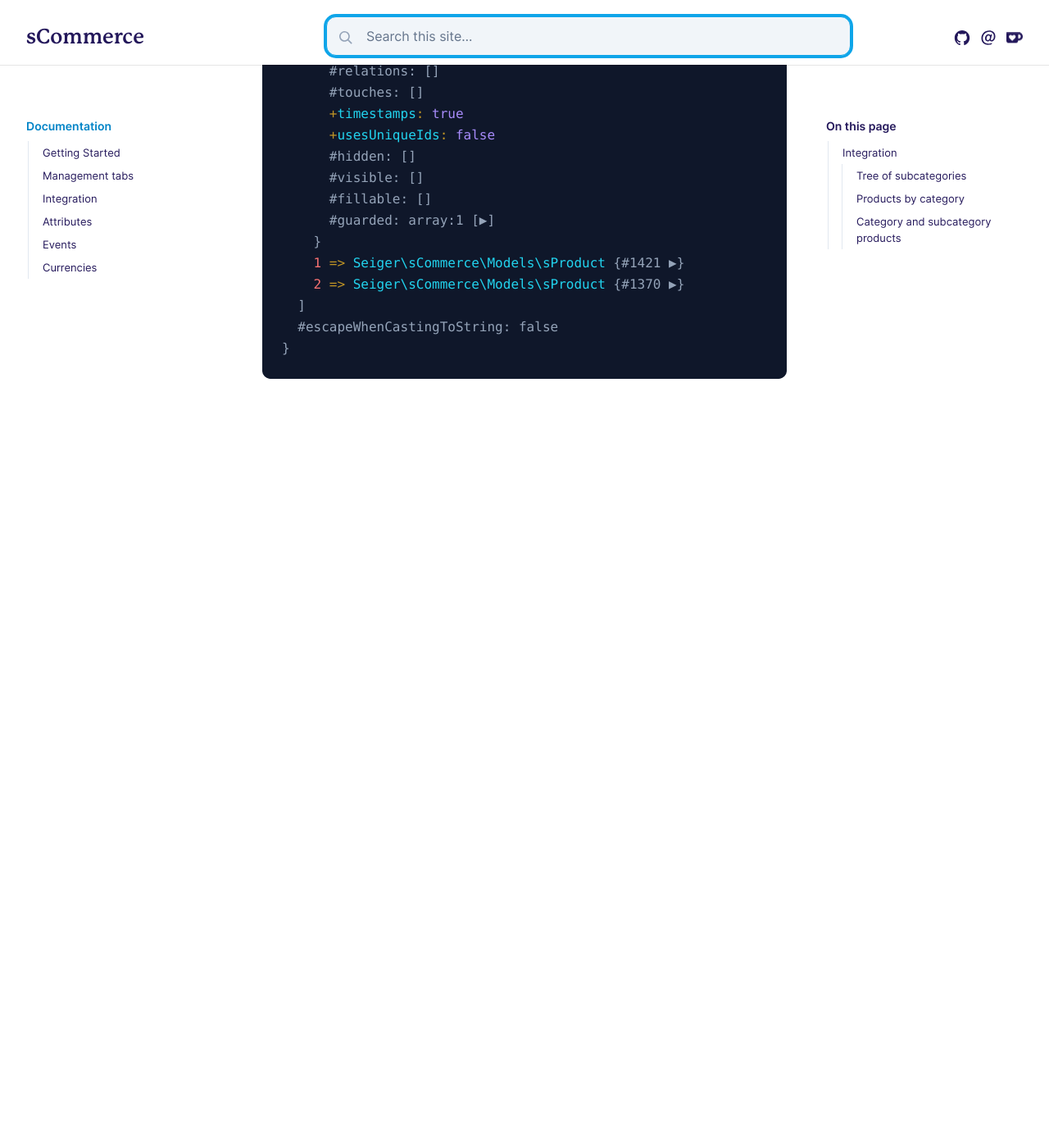
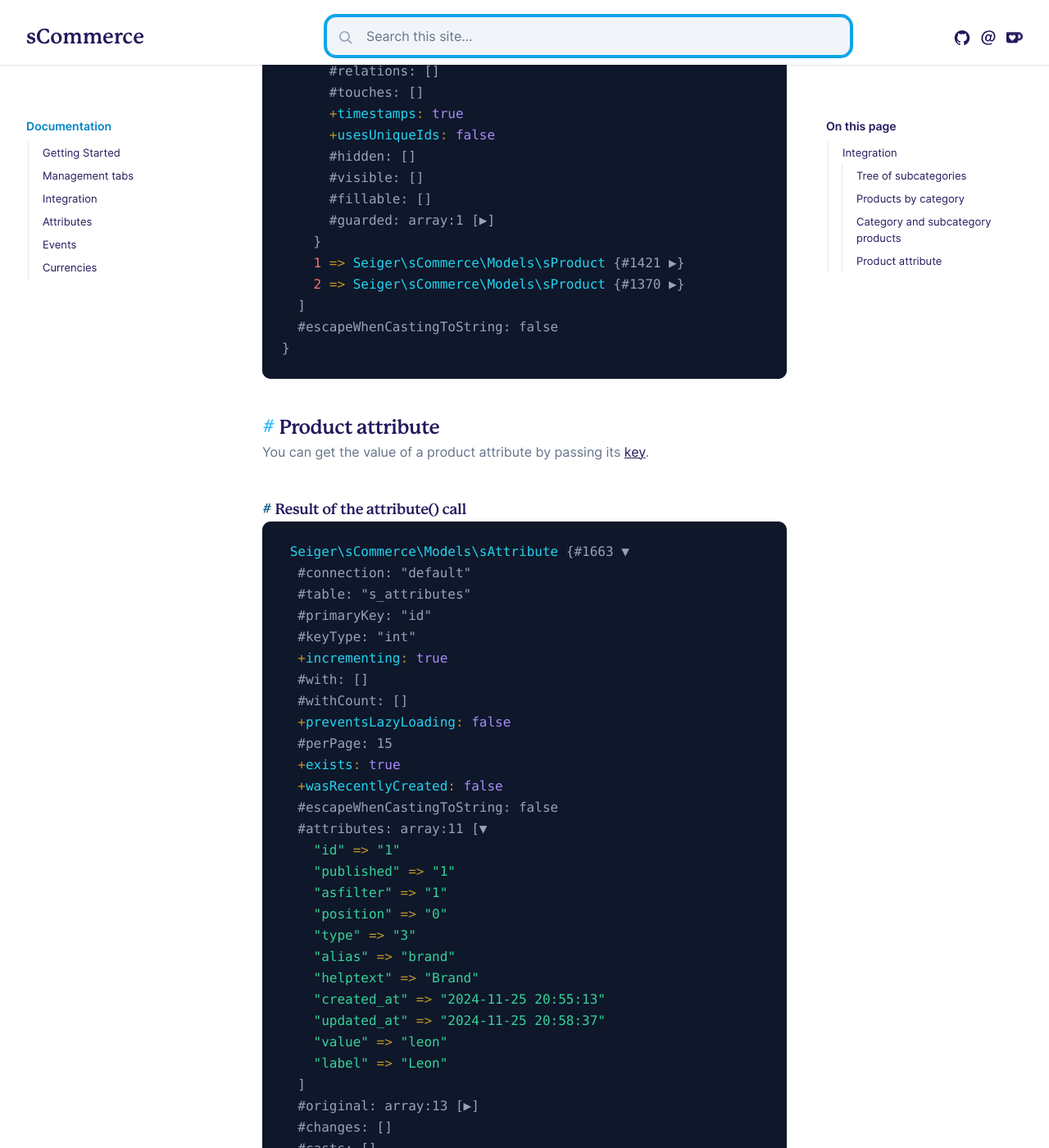
Before and after one commit to Seiger/sCommerce, a Jekyll site: the page built from docs/pages/integration.md, in a window 1280 px wide and 1400 px high, scrolled down 4701 px. Shown: the whole window at 82% size. Built offline with Jekyll 4.4.1, drawn with Linux system fonts in a browser that asks for light colours; some web fonts are replaced; before the commit the page ends 5331 px from its top, so only the background shows below that; some of the changed text lies outside the part shown.

Commit message:
[ADD] Get the attribute associated with the product by alias.

````diff
--- a/docs/pages/integration.md
+++ b/docs/pages/integration.md
@@ -190,3 +190,91 @@ Illuminate\Database\Eloquent\Collection {#1422 ▼
   #escapeWhenCastingToString: false
 }
 ```
+
+## Product attribute
+
+You can get the value of a product attribute by passing its [key]({{site.baseurl}}/attributes/attributes/#key).
+
+#### Result of the attribute() call
+
+```php
+ Seiger\sCommerce\Models\sAttribute {#1663 ▼
+  #connection: "default"
+  #table: "s_attributes"
+  #primaryKey: "id"
+  #keyType: "int"
+  +incrementing: true
+  #with: []
+  #withCount: []
+  +preventsLazyLoading: false
+  #perPage: 15
+  +exists: true
+  +wasRecentlyCreated: false
+  #escapeWhenCastingToString: false
+  #attributes: array:11 [▼
+    "id" => "1"
+    "published" => "1"
+    "asfilter" => "1"
+    "position" => "0"
+    "type" => "3"
+    "alias" => "brand"
+    "helptext" => "Brand"
+    "created_at" => "2024-11-25 20:55:13"
+    "updated_at" => "2024-11-25 20:58:37"
+    "value" => "leon"
+    "label" => "Leon"
+  ]
+  #original: array:13 [▶]
+  #changes: []
+  #casts: []
+  #classCastCache: []
+  #attributeCastCache: []
+  #dateFormat: null
+  #appends: []
+  #dispatchesEvents: []
+  #observables: []
+  #relations: array:1 [▶]
+  #touches: []
+  +timestamps: true
+  +usesUniqueIds: false
+  #hidden: []
+  #visible: []
+  #fillable: []
+  #guarded: array:1 [▶]
+}
+```
+
+#### Example of the attribute() call
+
+```php
+<?php namespace EvolutionCMS\Main\Controllers;
+
+...
+
+class SCommerceProductController extends BaseController
+{
+    public function render()
+    {
+        parent::render();
+
+        $product = evo()->documentObject['product'];
+        $brand = $product->attribute('brand');
+        dd($brand);
+
+        ...
+    }
+
+    ...
+
+}
+```
+
+#### Present attribute in the blade
+
+```php
+<div class="item-brand">
+    @lang('Brand'): <a href="@makeUrl(sCommerce::config('basic.catalog_root'))?brand={{$product->attribute('brand')?->value ?? ''}}">
+        {{$product->attribute('brand')?->label ?? ''}}
+    </a>
+</div>
+```
````
Also changed, not shown: 1 other file.
